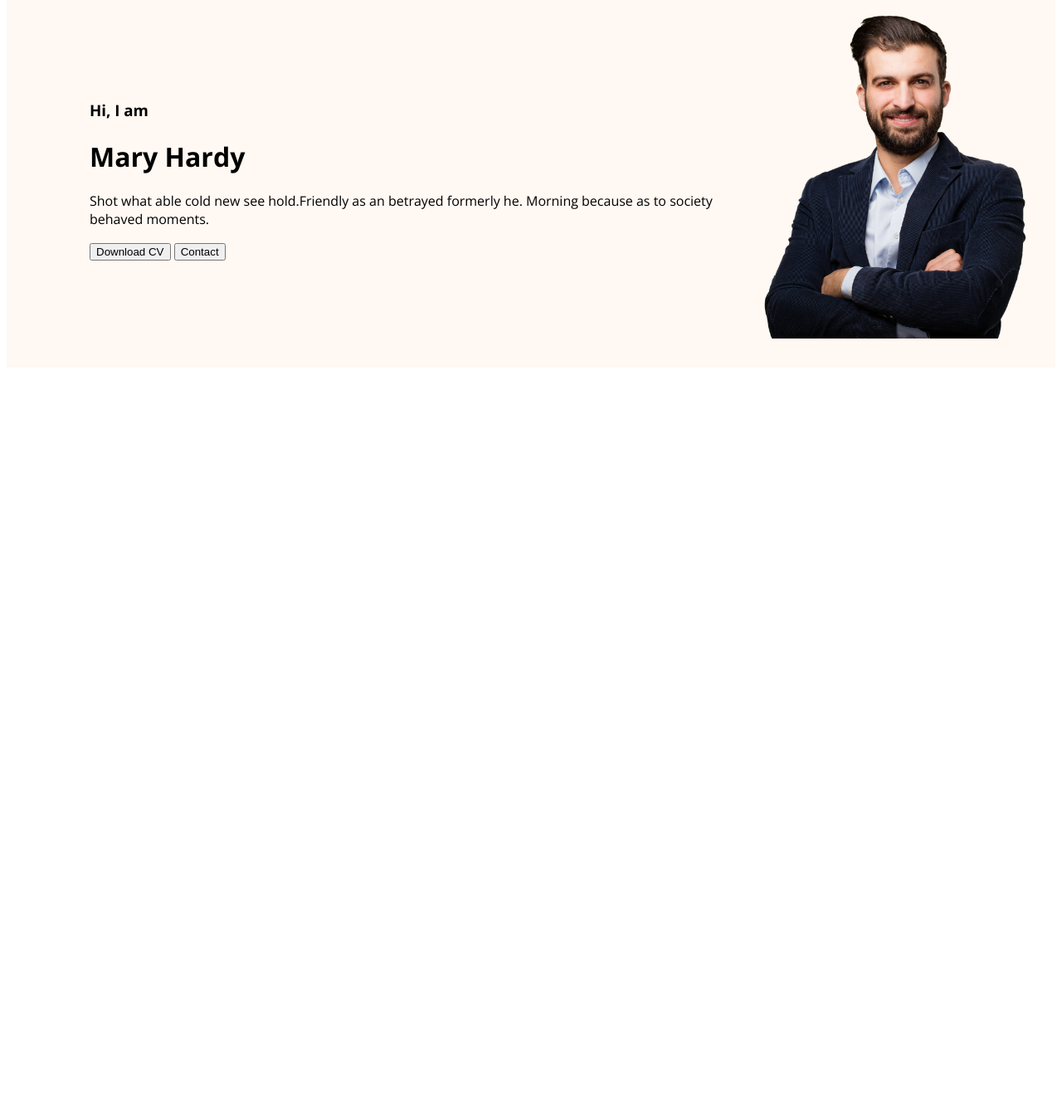
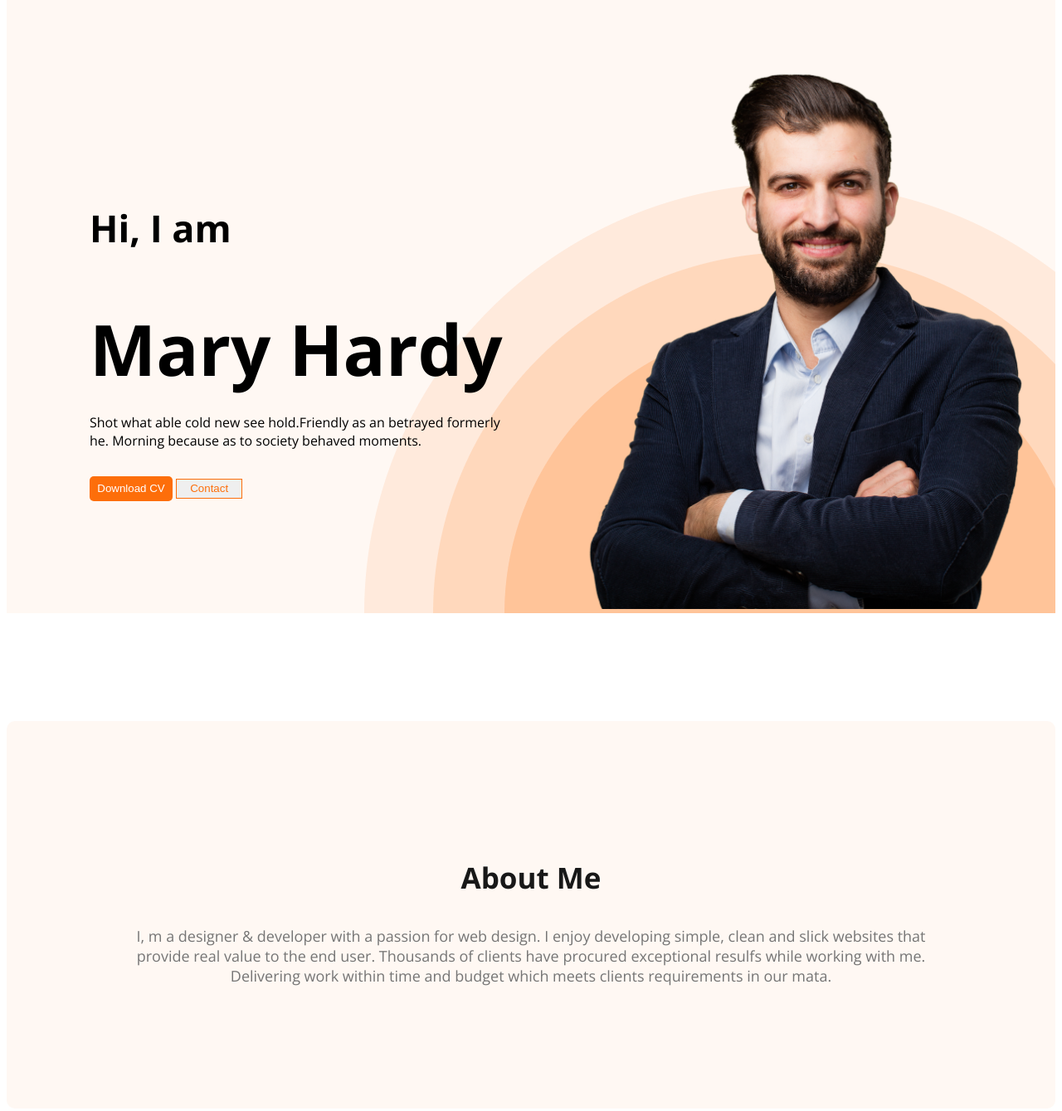
Before and after one commit to iamapurbosarkar/mary-hardy-portfolio, a plain HTML site: page index.html in a window 1280 px wide. Shown: the part 126-1465 px from the top of the page at 83% size. Before the commit the page ends 800 px from the top, so only its background shows below. Drawn offline with nearby package versions, Linux system fonts and the light colour scheme.

Commit message:
created section

```diff
--- a/Styles/portfolio.css
+++ b/Styles/portfolio.css
@@ -14,7 +14,7 @@ nav {
     margin: 0px 100px;
 }
 
-.navl-title {
+.nav-title {
     color: rgb(24, 24, 24);
     font-size: 45px;
     font-weight: 800;
@@ -47,17 +47,82 @@ nav a {
     font-weight: 700;
     padding: 18px 36px;
 }
-        /* header related styles */
 
-    header{
-        background-color: rgb(255, 248, 243);
-    }
-    .banner{
-        display: flex;
-        padding: 30px 30px 30px 100px;
-        align-items: center;
-    }
+/* header related styles */
 
-    .hardy-pic{
-        width: 350px;
-    }
+header {
+    background-color: rgb(255, 248, 243);
+    background-image: url(../images/header_bg.png);
+    background-repeat: no-repeat;
+    background-position: bottom right;
+}
+
+.banner {
+    display: flex;
+    padding: 30px 30px 0px 100px;
+    align-items: center;
+    justify-content: space-between;
+}
+
+.banner-content {
+    /* width:500px; */
+    max-width: 500px;
+}
+
+.hardy-pic {
+    width: 580px;
+}
+
+.h3 {
+    font-size: 45px;
+    margin-bottom: 15px;
+}
+
+.h1 {
+    font-size: 85px;
+    margin-bottom: 20px;
+}
+
+.banner-p {
+    max-width: 500px;
+    height: 60px;
+}
+
+.download-btn {
+    border-radius: 5px;
+    background: rgb(253, 110, 10);
+    color: white;
+    width: 100px;
+    height: 30px;
+    border: none;
+
+}
+
+.contact {
+    border: 1px solid rgb(253, 110, 10);
+    width: 80px;
+    height: 24px;
+    color: rgb(253, 110, 10);
+}
+
+/* About Section */
+
+.about {
+    padding: 130px;
+    border-radius: 10px;
+    background: rgb(255, 248, 243);
+    margin-top: 130px;
+}
+
+.section-title {
+    color: rgb(24, 24, 24);
+    font-size: 35px;
+    font-weight: 700;
+    text-align: center;
+}
+
+.sec-description {
+    color: rgb(117, 117, 117);
+    font-size: 18px;
+    text-align: center;
+}
--- a/index.html
+++ b/index.html
@@ -24,18 +24,23 @@
             </ul>
         </nav>
         <div class="banner">
-            <div>
-                <h3>Hi, I am</h3>
-                <h1>Mary Hardy</h1>
-                <p>Shot what able cold new see hold.Friendly as an betrayed formerly he. Morning because as to society
+            <div class="banner-content">
+                <h3 class="h3">Hi, I am</h3>
+                <h1 class="h1">Mary Hardy</h1>
+                <p class="banner-p">Shot what able cold new see hold.Friendly as an betrayed formerly he. Morning because as to society
                     behaved moments.</p>
-                <button>Download CV</button>
-                <button>Contact</button>
+                <button class="download-btn">Download CV</button>
+                <button class="contact">Contact</button>
             </div>
             <div><img class="hardy-pic" src="images/hardy.png" alt=""></div>
         </div>
     </header>
-    <main></main>
+    <main>
+        <section class="about">
+            <h3 class="section-title">About Me</h3>
+            <p class="sec-description">I, m a designer & developer with a passion for web design. I enjoy developing simple, clean and slick websites that provide real value to the end user. Thousands of clients have procured exceptional resulfs while working with me. Delivering work within time and budget which meets clients requirements in our mata.</p>
+        </section>
+    </main>
     <footer></footer>
 
 </body>
```
